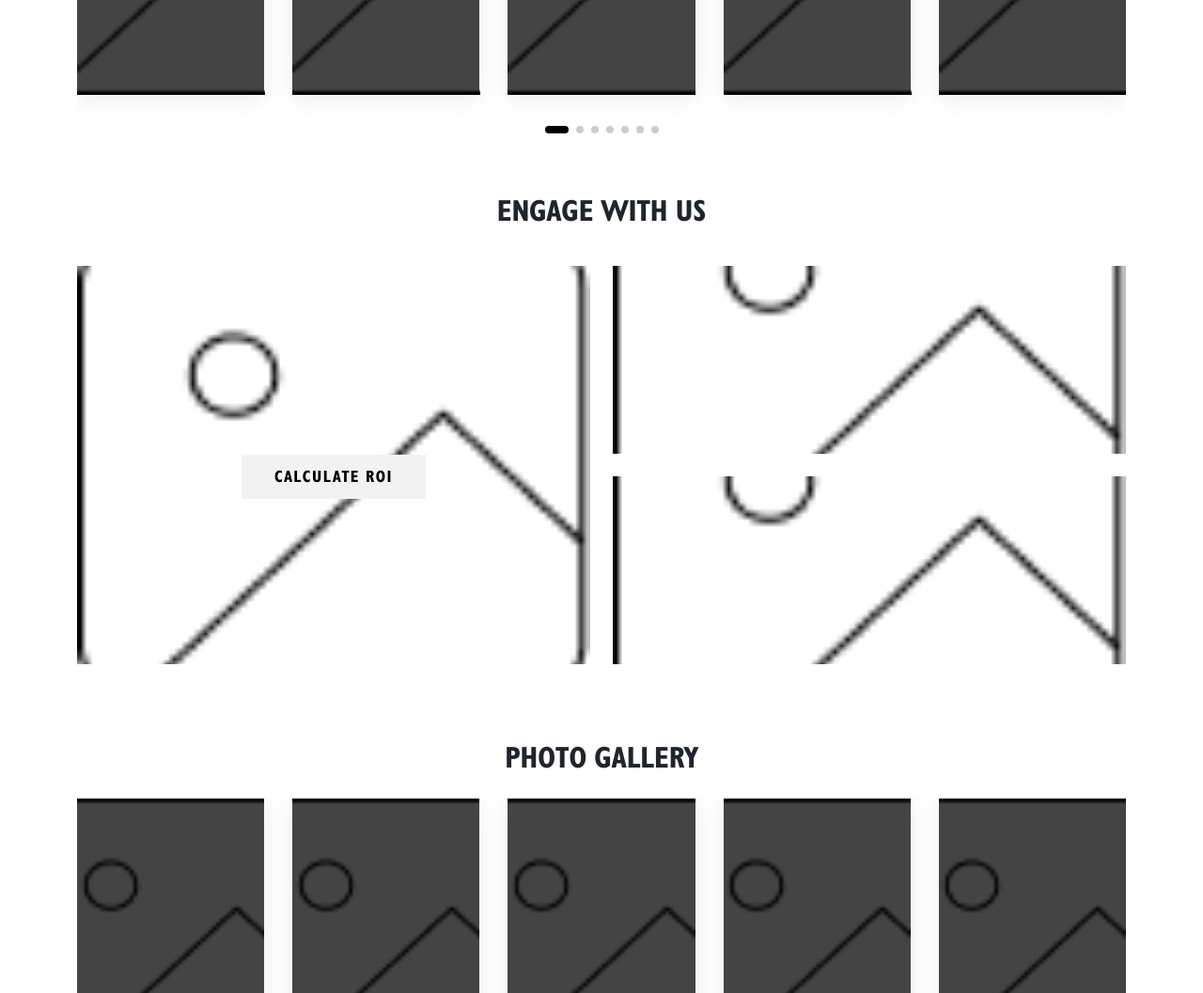
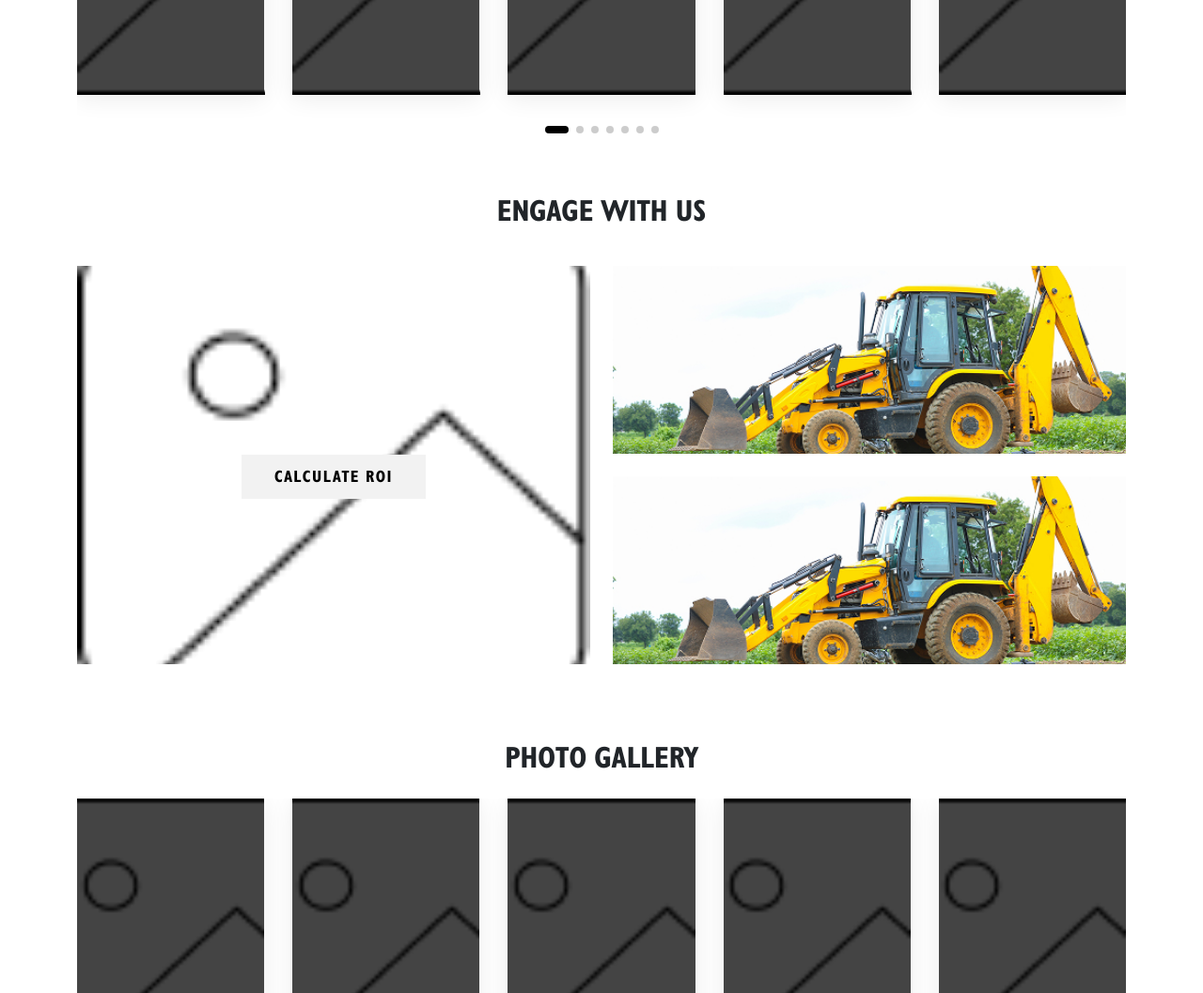
Before and after one commit to singhPardeep786/jcbexco, a plain HTML site: page index.html in a window 1280 px wide. Shown: the part 3140-4197 px from the top of the page at 94% size. Drawn offline with nearby package versions, Linux system fonts and the light colour scheme.

Commit message:
Update index.html

```diff
--- a/index.html
+++ b/index.html
@@ -511,10 +511,10 @@
                             <button class="calculate_roi mt-4">CALCULATE ROI</button>
                         </div>
                         <div class="box2">
-                            <img src="./images/dummy_img.png" class="w-100" alt="">
+                            <img src="./images/prod.jpg" class="w-100" alt="">
                         </div>
                         <div class="box3">
-                            <img src="./images/dummy_img.png" class="w-100" alt="">
+                            <img src="./images/prod.jpg" class="w-100" alt="">
                         </div>
                     </div>
                 </div>
```
